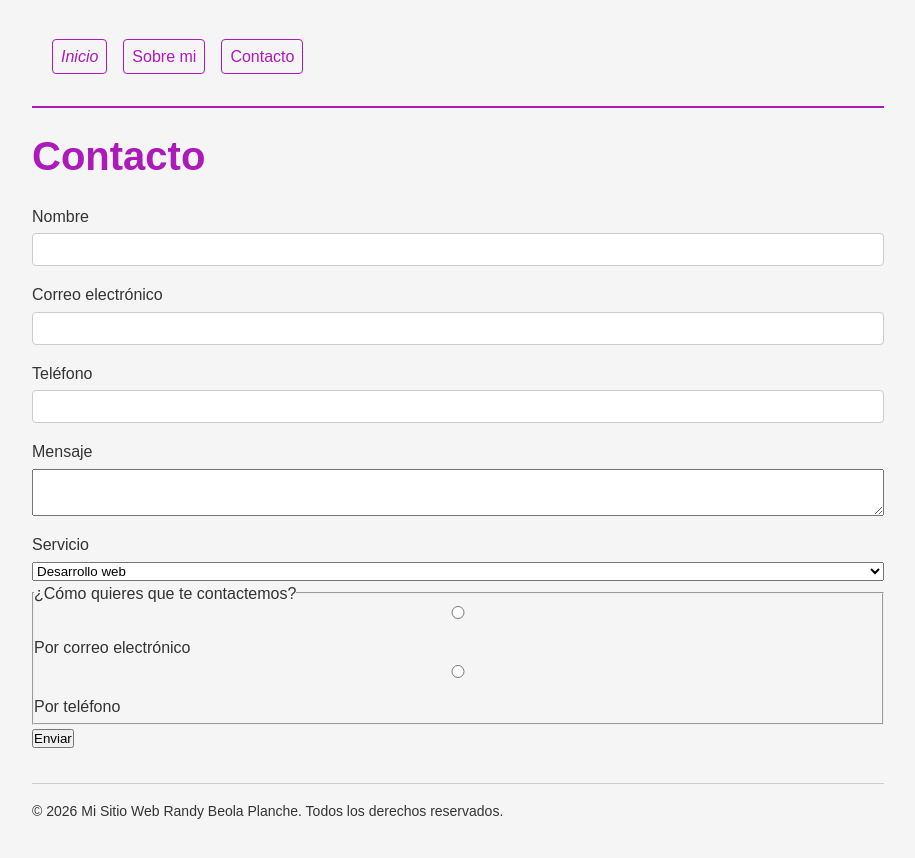
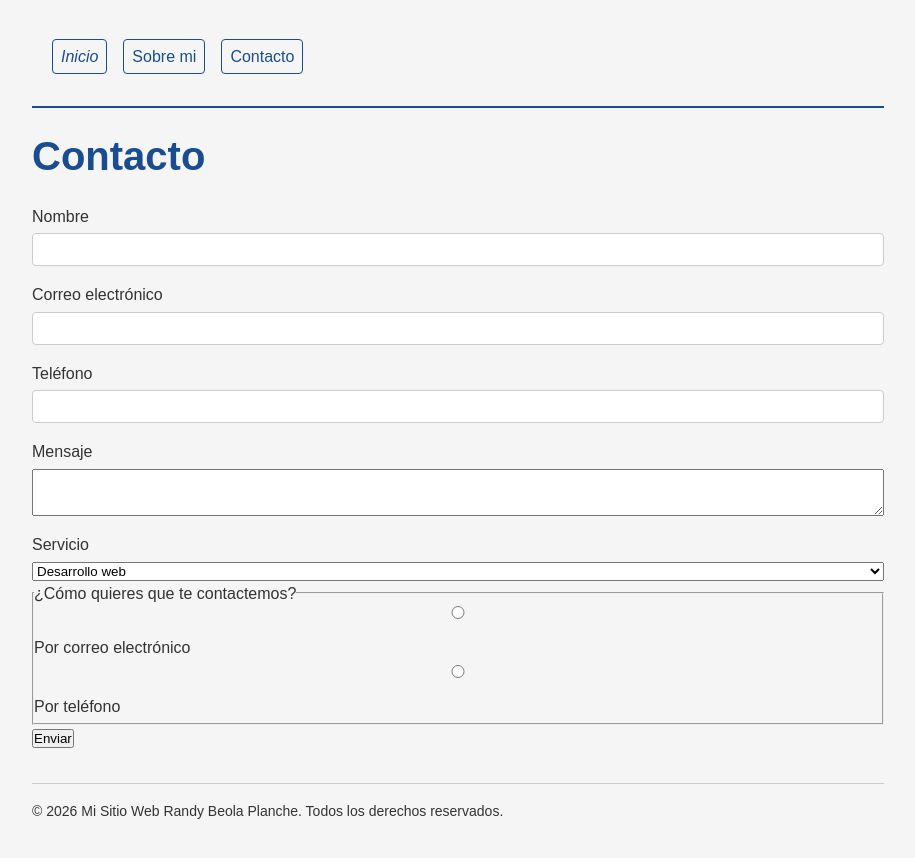
Before and after one commit to randybeola/portafolio, a plain HTML site: page contacto.html in a window 1280 px wide. Shown: the whole page, without its empty margins (182-1097 px from the left). Drawn offline with Linux system fonts and the light colour scheme.

Commit message:
Revert "Cambia el color prinipal"
This reverts commit 4b0eb7032aab106fdfad2a6fb580202456dc4e3c.

```diff
--- a/css/estilos.css
+++ b/css/estilos.css
@@ -1,5 +1,5 @@
 :root {
-    --color-principal: #ac1ab9;
+    --color-principal: #1a4d8f;
     --color-acento: #3d1a8f;
     --color-hover: #2c6bb3;
     --color-texto: #333333;
```
